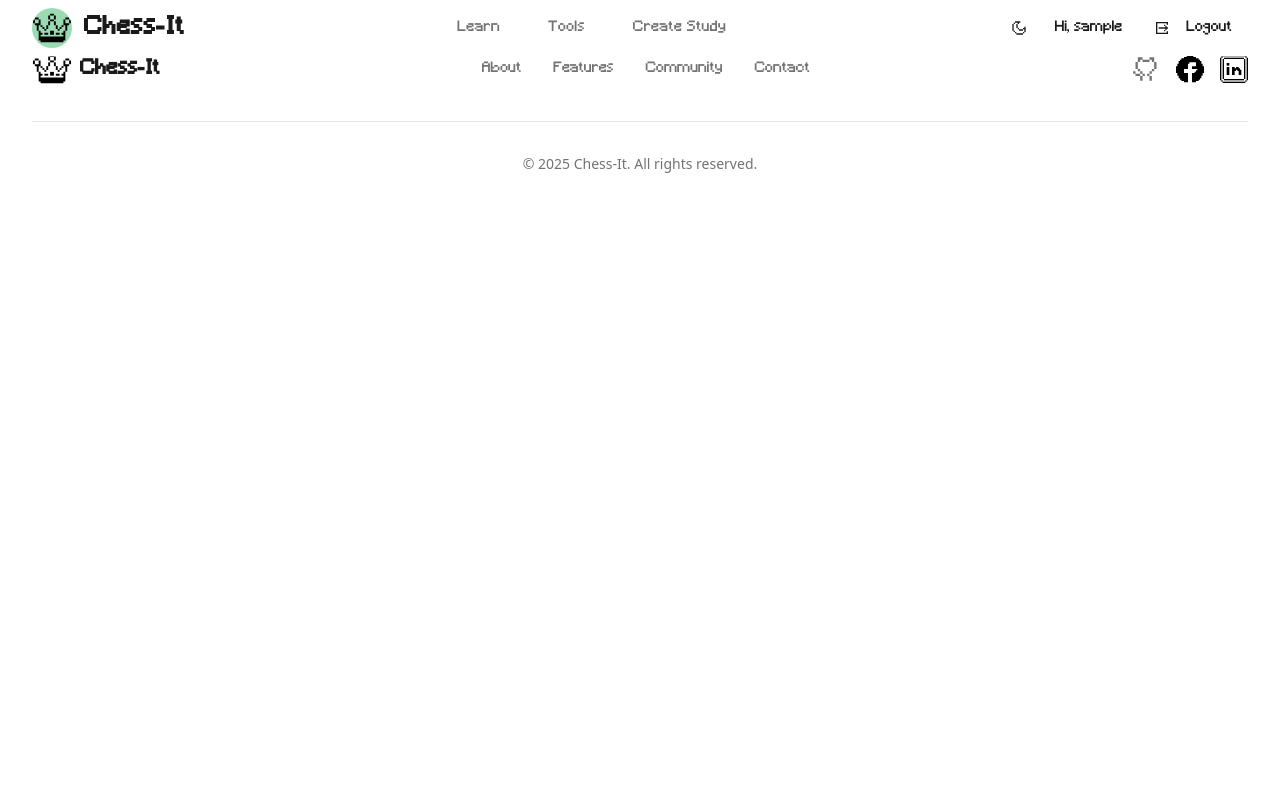
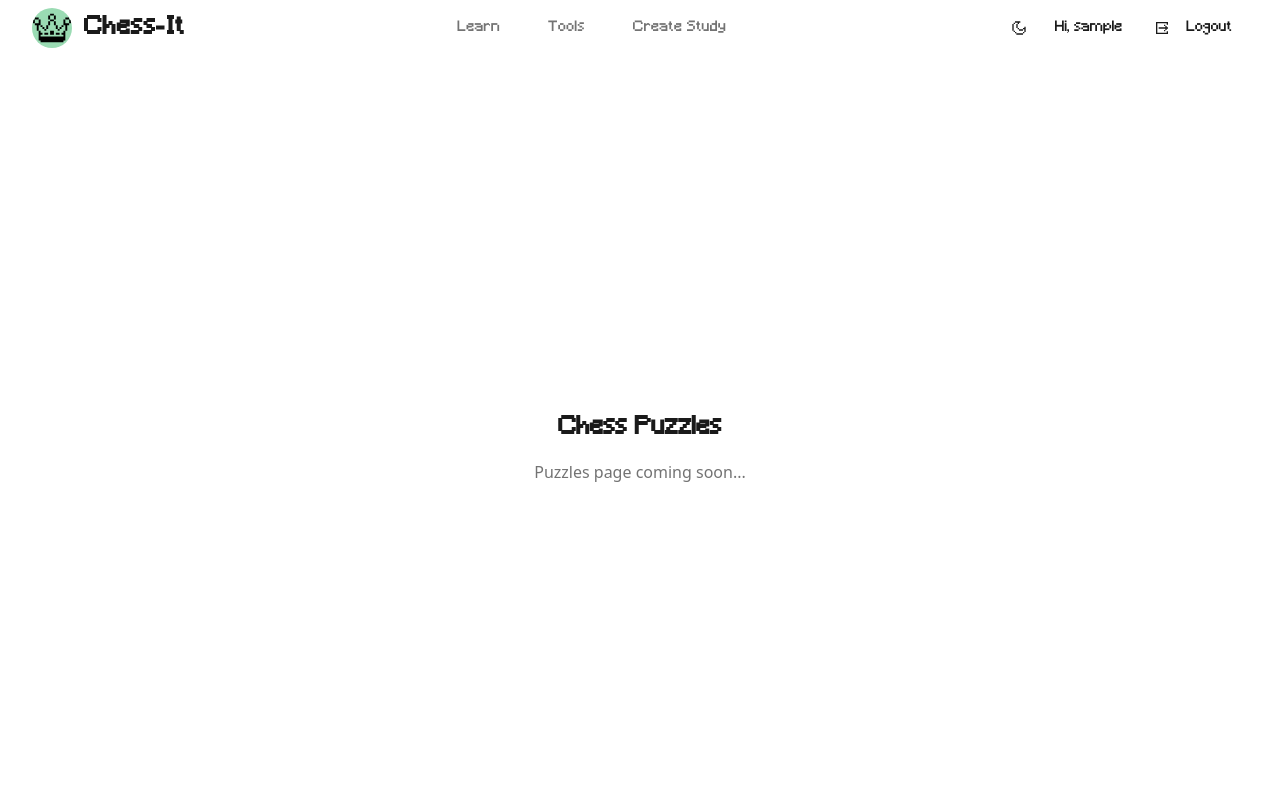
Before and after one commit to RoeeRabinovich/Chess-it, a React (Vite) app in the folder Client/: page /puzzles in a window 1280 px wide. Shown: the top 800 px of the page. Built offline with nearby package versions, Linux system fonts and the light colour scheme; sample sign-in values are in the browser's storage.

Commit message:
implemented a placeholder puzzles page.

```diff
--- a/Client/src/App.tsx
+++ b/Client/src/App.tsx
@@ -7,6 +7,7 @@ import Register from "./pages/Register/Register.page";
 import Login from "./pages/Login/Login.page";
 import { CreateStudy } from "./pages/CreateStudy/CreateStudy.page";
 import { ReviewStudy } from "./pages/ReviewStudy/ReviewStudy.page";
+import { Puzzles } from "./pages/Puzzles/Puzzles.page";
 import { Provider } from "react-redux";
 import { store } from "./store/store";
 import { Toaster } from "./components/ui/Toaster";
@@ -52,6 +53,14 @@ export default function App() {
               </ProtectedRoute>
             }
           />
+          <Route
+            path="/puzzles"
+            element={
+              <ProtectedRoute>
+                <Puzzles />
+              </ProtectedRoute>
+            }
+          />
           <Route path="/studies/:id" element={<ReviewStudy />} />
         </Routes>
         <Footer />
--- /dev/null
+++ b/Client/src/pages/Puzzles/Puzzles.page.tsx
@@ -0,0 +1,15 @@
+export const Puzzles = () => {
+  return (
+    <div className="bg-background flex h-screen overflow-hidden pt-16 sm:pt-20 md:pt-24">
+      <div className="flex flex-1">
+        {/* Placeholder for puzzles page */}
+        <div className="flex flex-1 items-center justify-center">
+          <div className="text-center">
+            <h1 className="text-2xl font-bold mb-4">Chess Puzzles</h1>
+            <p className="text-muted-foreground">Puzzles page coming soon...</p>
+          </div>
+        </div>
+      </div>
+    </div>
+  );
+};
```
